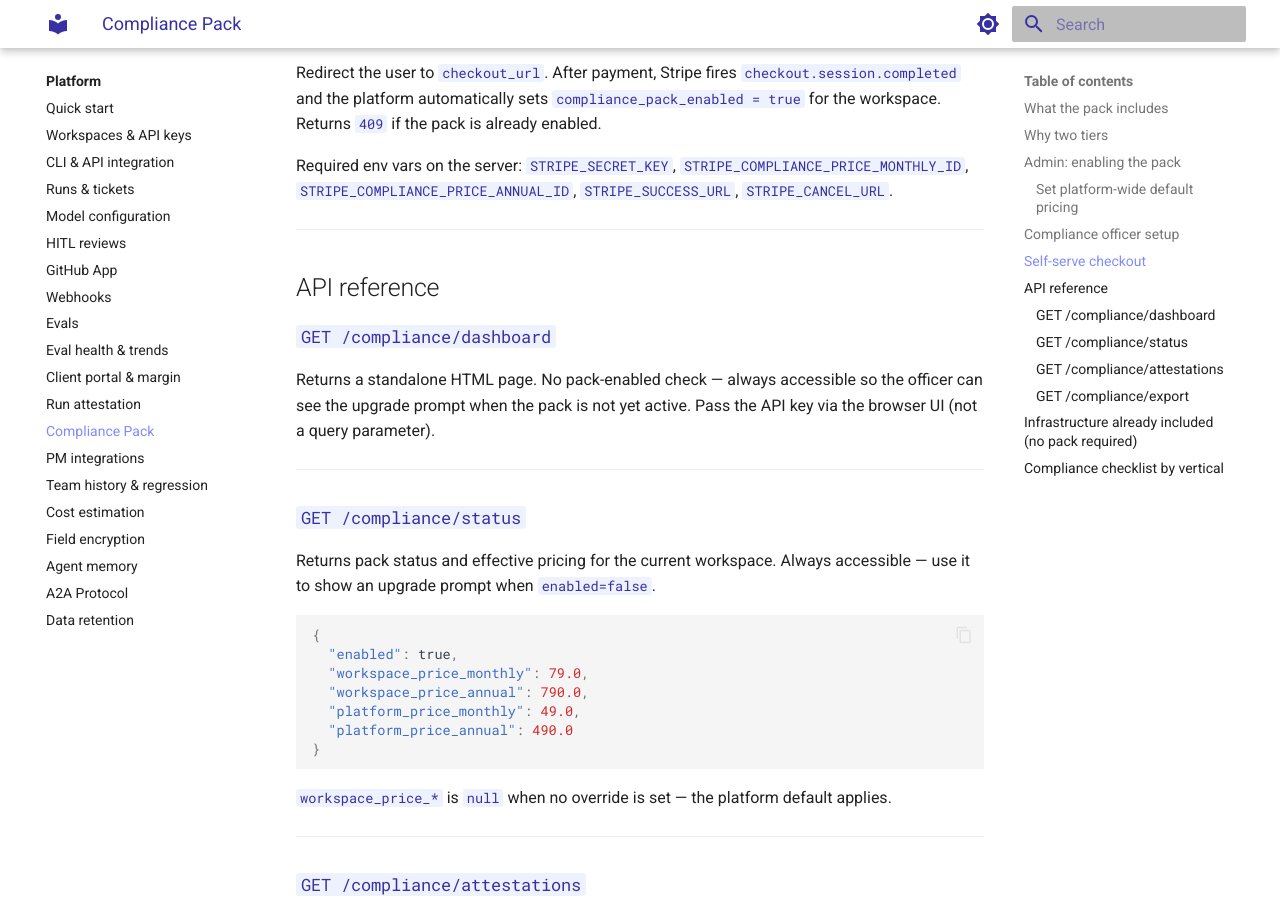
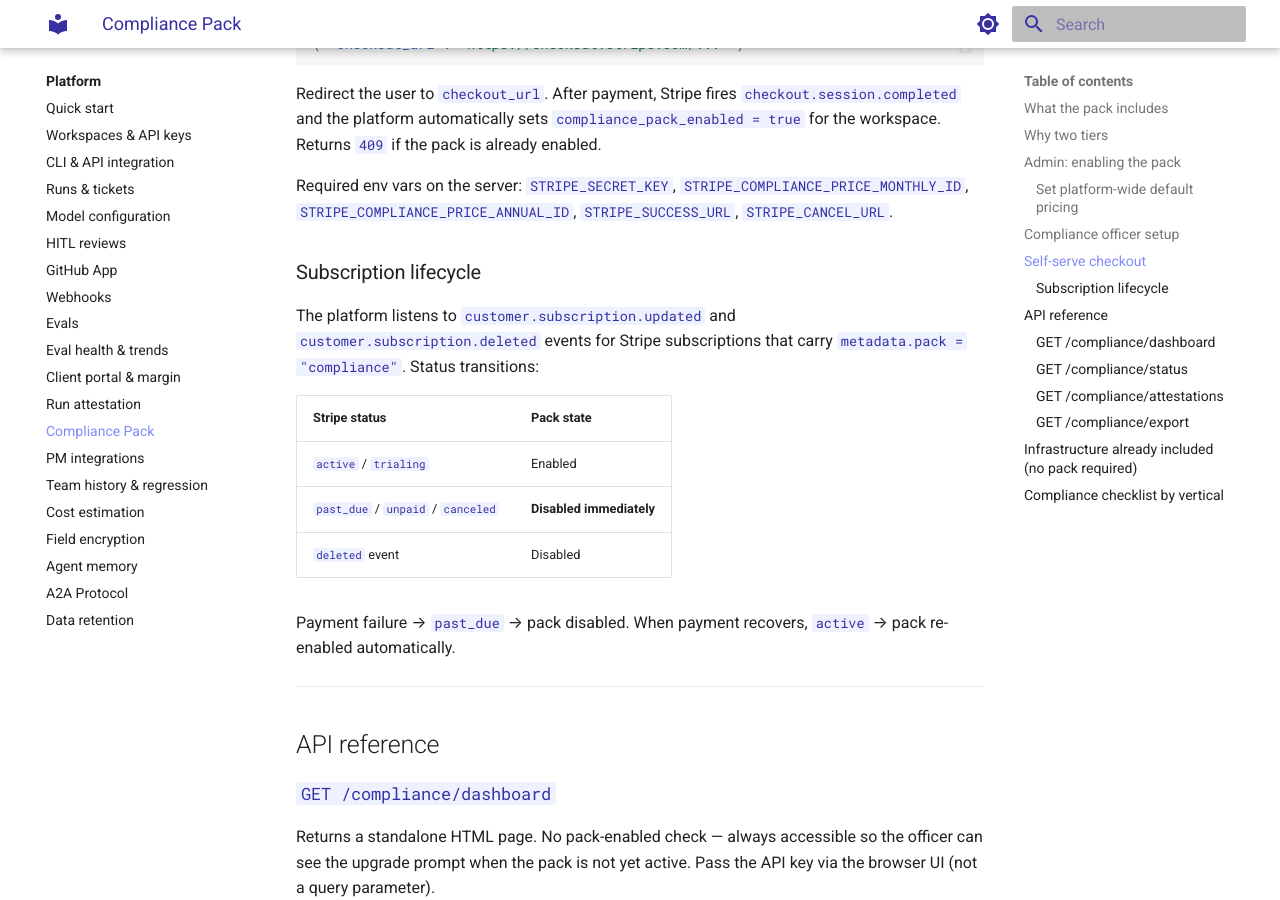
Before and after one commit to iagop03/antcrew-docs, an MkDocs documentation site: the page built from docs/platform/compliance-pack.md, in a window 1280 px wide and 900 px high, scrolled down 3100 px. Built offline with MkDocs 1.6.1 and Material for MkDocs 9.7.7, drawn with Linux system fonts in a browser that asks for light colours; some of the changed text lies outside the part shown.

Commit message:
docs(compliance): lifecycle table, payment_failed disable, admin toggle UI
Co-Authored-By: Claude Sonnet 4.6 <noreply@anthropic.com>

```diff
--- a/docs/platform/compliance-pack.md
+++ b/docs/platform/compliance-pack.md
@@ -15,7 +15,7 @@ The Compliance Pack is a paid add-on that transforms antcrew-platform into a com
 | **Self-serve checkout** | `POST /compliance/checkout` — creates a Stripe Checkout session for monthly or annual billing. Pack auto-enables after payment via webhook. |
 | **Daily email digest** | Compliance officers with an `email` set on their API key receive a daily digest of runs completed in the last 24 hours. |
 | **Pack status & pricing** | `GET /compliance/status` — returns whether the pack is active and the effective pricing for the workspace. |
-| **Admin control** | `PATCH /admin/workspaces/{id}` — admin can enable/disable the pack per workspace and set workspace-level price overrides. |
+| **Admin toggle** | `PATCH /admin/workspaces/{id}` — admin can enable/disable the pack per workspace and set workspace-level price overrides. Also available as a one-click button in the admin panel workspace table. |
 | **Platform default pricing** | `PATCH /admin/billing-rates` — set the platform-wide default monthly/annual price for the pack. |
 
 The underlying audit infrastructure (TraceLog, governance hash, `GET /runs/{id}/attestation`, HMAC signing) is available to all workspaces regardless of pack status. The pack adds the **aggregation, bulk export, and non-dev access layer** that turns raw audit data into a compliance artifact.
@@ -106,6 +106,18 @@ Response:
 Redirect the user to `checkout_url`. After payment, Stripe fires `checkout.session.completed` and the platform automatically sets `compliance_pack_enabled = true` for the workspace. Returns `409` if the pack is already enabled.
 
 Required env vars on the server: `STRIPE_SECRET_KEY`, `STRIPE_COMPLIANCE_PRICE_MONTHLY_ID`, `STRIPE_COMPLIANCE_PRICE_ANNUAL_ID`, `STRIPE_SUCCESS_URL`, `STRIPE_CANCEL_URL`.
+
+### Subscription lifecycle
+
+The platform listens to `customer.subscription.updated` and `customer.subscription.deleted` events for Stripe subscriptions that carry `metadata.pack = "compliance"`. Status transitions:
+
+| Stripe status | Pack state |
+|---|---|
+| `active` / `trialing` | Enabled |
+| `past_due` / `unpaid` / `canceled` | **Disabled immediately** |
+| `deleted` event | Disabled |
+
+Payment failure → `past_due` → pack disabled. When payment recovers, `active` → pack re-enabled automatically.
 
 ---
 
```
